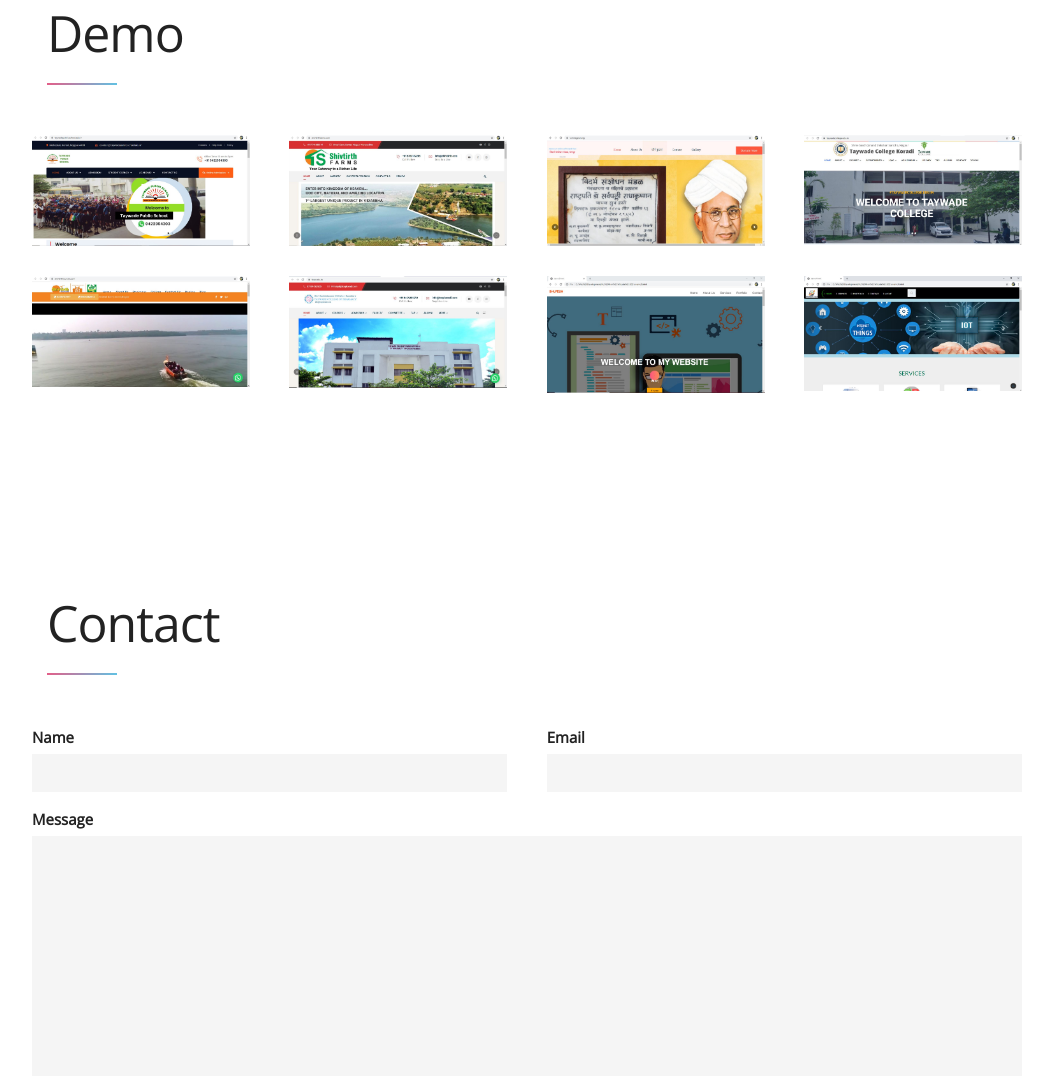
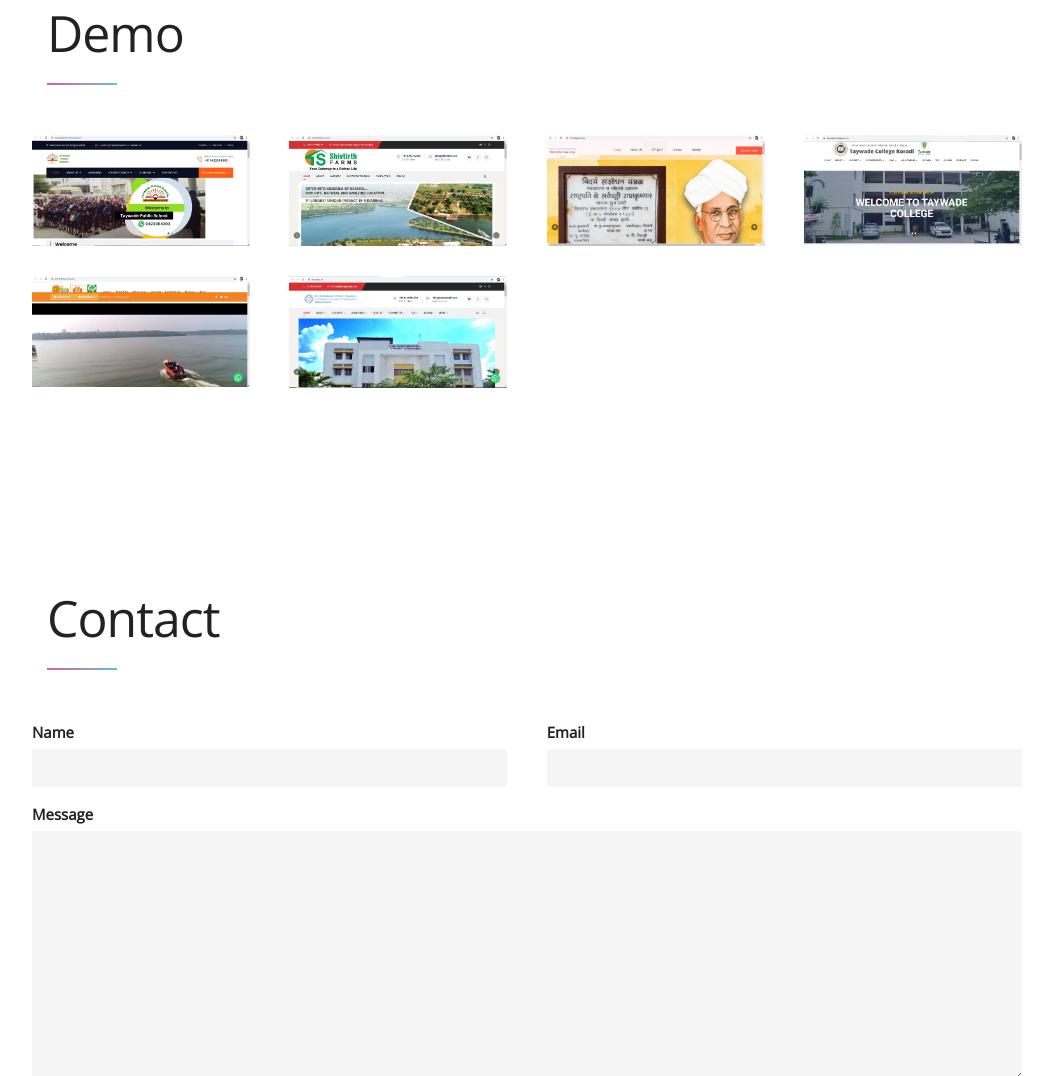
Before and after one commit to BhupeshKanire/Webdeveloper.github.io, a plain HTML site: page index.html in a window 1280 px wide. Shown: the part 4271-5347 px from the top of the page, without its empty margins (113-1166 px from the left). Drawn offline with nearby package versions, Linux system fonts and the light colour scheme.

Commit message:
Add files via upload

```diff
--- a/index.html
+++ b/index.html
@@ -994,8 +994,7 @@ Business logic. Or back-end system, which is for data/content processing. It inc
    <div class="row" style="margin-top: 30px;">
       <div class="three columns"><a href="https://shivtirthtourism.com/"> <img src="shivtirtha2.JPG" class="image" alt="Work Five"/></a></div>
       <div class="three columns"> <a href="https://tcop.edu.in/"><img src="taywade phar.JPG" class="image" alt="Work Six"/></a></div>
-      <div class="three columns"><a href="demo3.html"><img src="demoimg3.jpg" class="image" alt="Work Seven"/></a></div>
-      <div class="three columns"><a href="demo1.html"> <img src="demoimg1.JPG" class="image" alt="Work Eight"/></a></div>
+
     </div>
   </div>
 </section>
```
